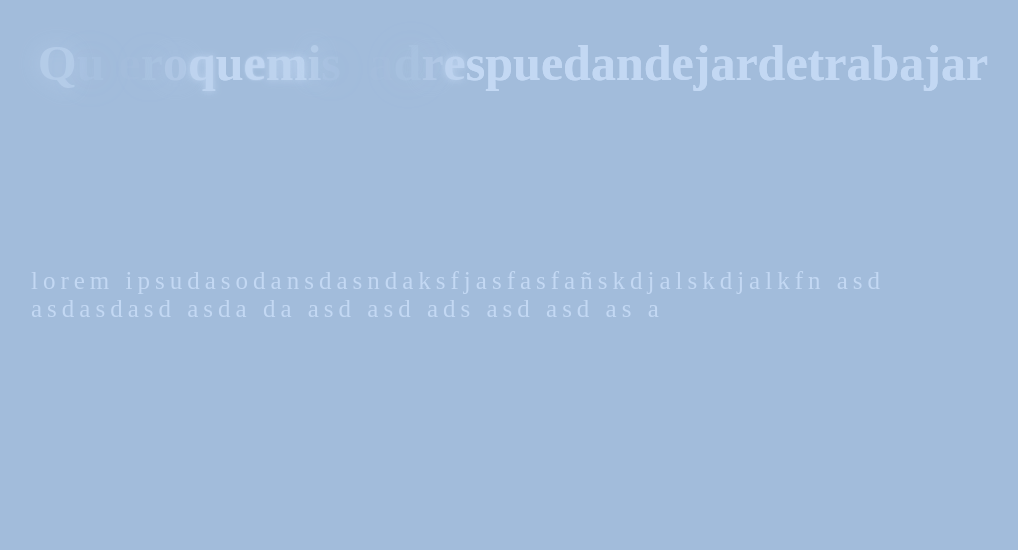
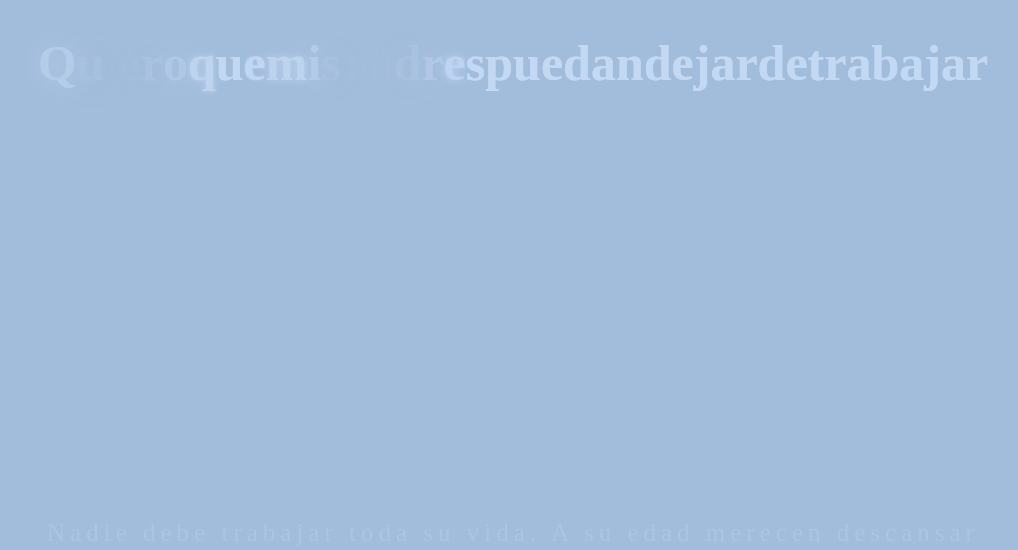
Before and after one commit to lysisalice/FondodelPozo, a plain HTML site: page poems/Descanso.html in a window 1280 px wide. Shown: the whole page, without its empty margins (127-1145 px from the left). Drawn offline with Linux system fonts and the light colour scheme.

Commit message:
descansoPadres

```diff
--- a/poems/Descanso.html
+++ b/poems/Descanso.html
@@ -11,8 +11,17 @@
     <h1 class="poemTitle">Quiero que mis padres puedan dejar de trabajar</h1>
 
     <section class="poem" >
-        <p>
-            lorem ipsudasodansdasndaksfjasfasfañskdjalskdjalkfn asd asdasdasd  asda da asd asd ads asd asd as a
+        <p class="trabajo">
+            <br>
+            <br>
+            <br>
+            <br>
+            <br>
+            <br>
+            <br>
+            <br>
+            <br>
+            Nadie debe trabajar toda su vida. A su edad merecen descansar
         </p>
     </section>
 
--- a/style/poemStyle.css
+++ b/style/poemStyle.css
@@ -122,3 +122,7 @@ body{
     font-size: 1.2em;
     transform-origin: 0 250px;
 }
+
+.trabajo{
+    color: #acc5e1;
+}
```
